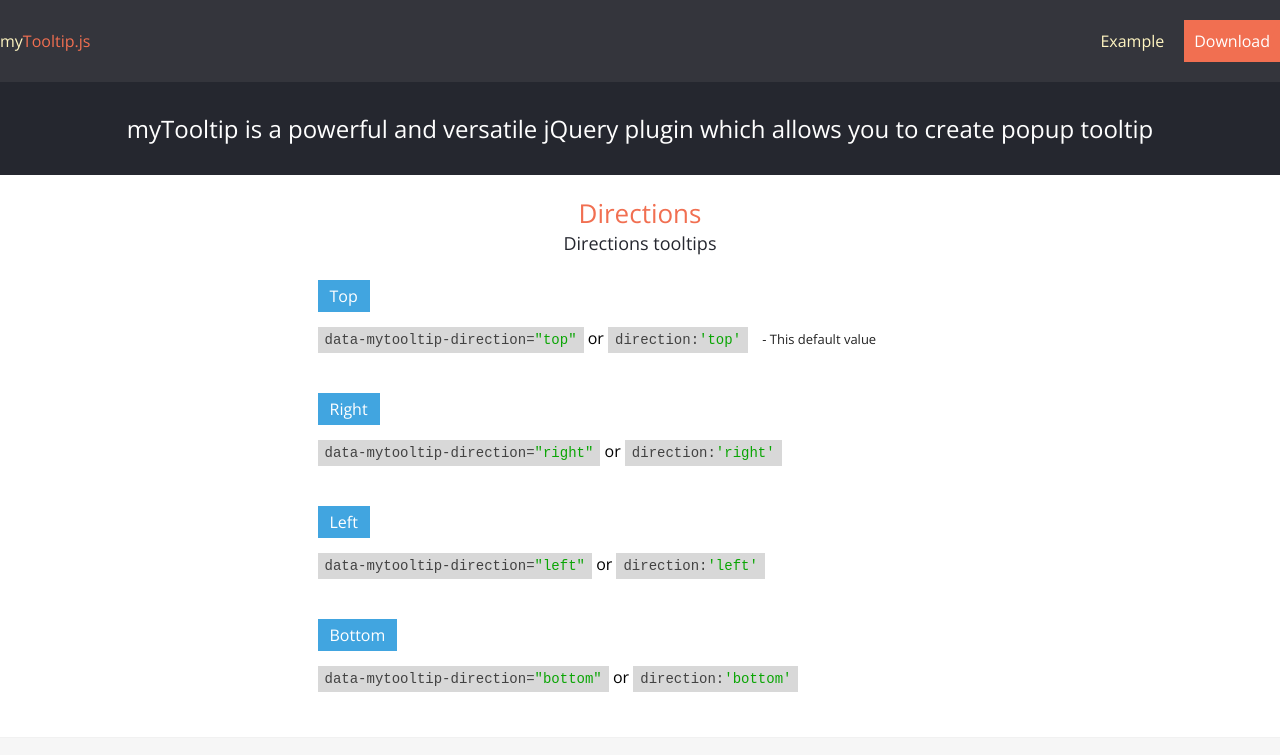
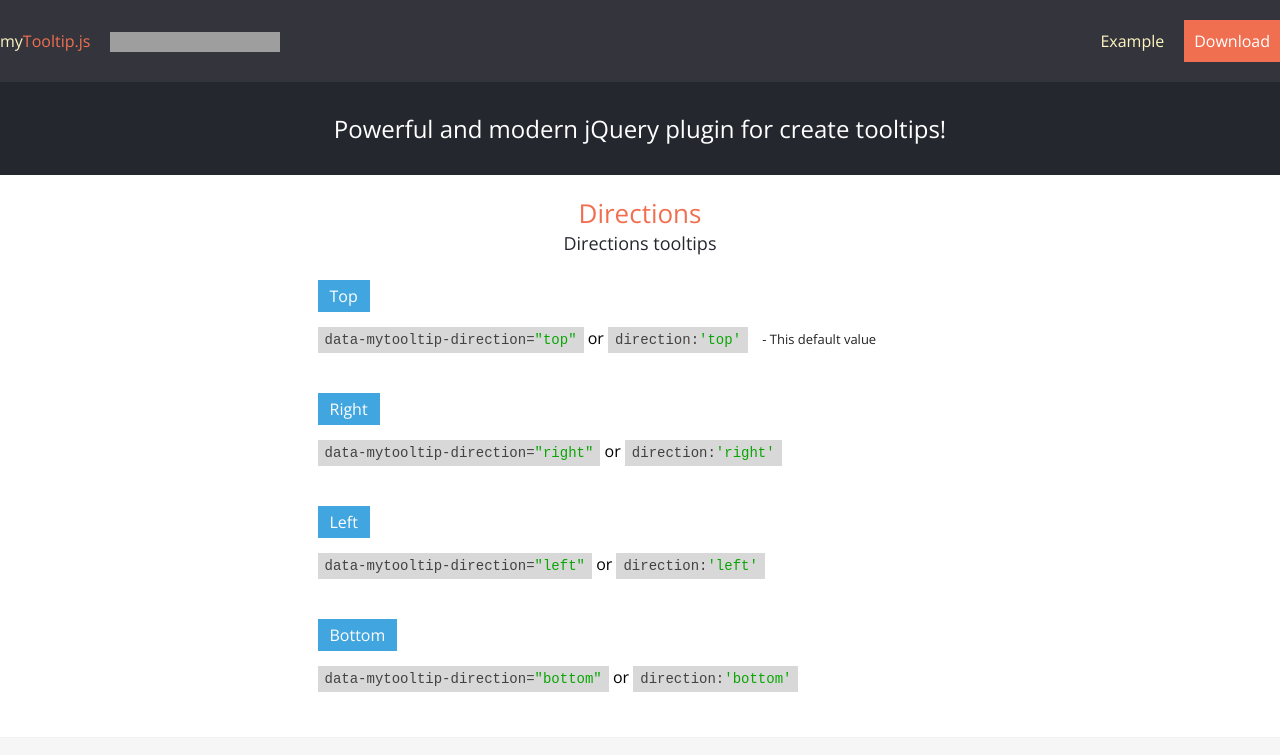
Before and after one commit to maxulyanov/myTooltip, a plain HTML site: page index.html in a window 1280 px wide. Shown: the top 755 px of the page. Drawn offline with nearby package versions, Linux system fonts and the light colour scheme; grey boxes are pictures that could not be loaded.

Commit message:
Demo update

```diff
--- a/demo/style.css
+++ b/demo/style.css
@@ -118,7 +118,11 @@
 .logo:hover span {
   color: #F16F51;
 }
-
+.iframe-wrapper {
+  float: left;
+  margin-top: 12px;
+  margin-left: 20px;
+}
 .header-info {
   padding: 30px 0;
   background: #25272F;
--- a/index.html
+++ b/index.html
@@ -16,6 +16,9 @@
 <div class="header-bar">
   <div class="wrapper">
     <a href="https://github.com/M-Ulyanov/myTooltip" class="logo left"><span>my</span>Tooltip.js</a>
+    <div class="iframe-wrapper">
+      <iframe src="https://ghbtns.com/github-btn.html?user=M-Ulyanov&repo=myTooltip&type=star&count=true" frameborder="0" scrolling="0" width="170px" height="20px"></iframe>
+    </div>
     <a href="https://github.com/M-Ulyanov/myTooltip/archive/master.zip" class="download download-header right js-mytooltip"
        data-mytooltip-custom-class="download-tooltip"
        data-mytooltip-template="Download in one click on GitHib"
@@ -27,7 +30,7 @@
 </div>
 <div class="header-info">
   <div class="wrapper">
-    <h1 class="header-title">myTooltip is a powerful and versatile jQuery plugin which allows you to create popup tooltip</h1>
+    <h1 class="header-title">Powerful and modern jQuery plugin for create tooltips!</h1>
   </div>
 </div>
 
```
